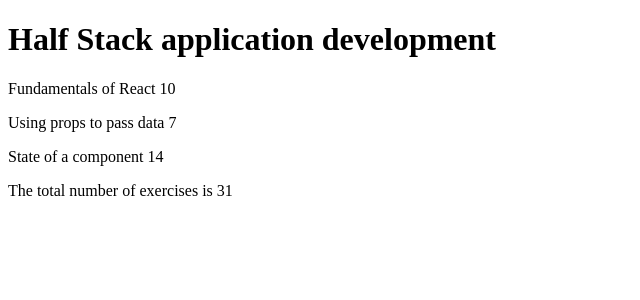
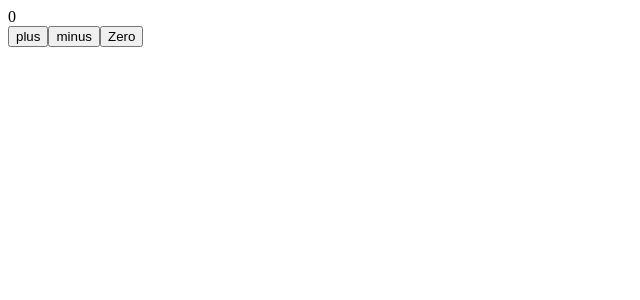
Before and after one commit to ManueL20246/fullstack, a React (Vite) app in the folder part1/courseinfo/: page / in a window 1280 px wide. Shown: the top 300 px of the page, without its empty margins (0-640 px from the left). Built offline with nearby package versions, Linux system fonts and the light colour scheme.

Commit message:
comoponentstate&eventhandle de part1

```diff
--- a/part1/courseinfo/src/App.jsx
+++ b/part1/courseinfo/src/App.jsx
@@ -1,52 +1,46 @@
-const Header = (props) => {
+import { useState } from "react"
+
+const Display = ({counter}) => <div>{counter}</div>
+/*{
   return (
-      <h1>{props.course}</h1>
+    <div>{counter}</div>
   )
-}
-const Part = (props) => {
+}*/
+const Button = ({onSmash, text}) => <button onClick={onSmash}> {text} </button>
+/*{
   return (
-    <p>{props.part} {props.exercise}</p>
+    <button onClick={onClick}>
+      {text}
+    </button>
   )
-}
-const Content = (props) => {
-  return (
-    <>
-      <Part part={props.parts[0].name} exercise={props.parts[0].exercises}/>
-      <Part part={props.parts[1].name} exercise={props.parts[1].exercises}/>
-      <Part part={props.parts[2].name} exercise={props.parts[2].exercises}/>
-    </>
-  )
-}
-const Total =(props) => {
-  const result = props.parts.reduce ((total, part) => total + part.exercises, 0)
-  return (
-    <p>The total number of exercises is {result}</p>
-  )
-}
+}*/
 
 const App = () => {
-  const course = {
-    name: 'Half Stack application development',
-    parts: [
-      {
-        name: 'Fundamentals of React',
-        exercises: 10
-      },
-      {
-        name: 'Using props to pass data',
-        exercises: 7
-      },
-      {
-        name: 'State of a component',
-        exercises: 14
-      }
-    ]
-  }
+  const [counter, setCounter] = useState(0)
+
+  /*setTimeout(
+    () => setCounter(counter + 1),
+    1000
+  )
+  const handleClick = () => {
+    console.log('cliked')
+  }*/
+  const increaseByOne =  () => setCounter(counter + 1)
+  const decreaseByOne =  () => setCounter(counter - 1)
+  const setToZero = () => setCounter(0)
+
   return (
     <div>
-      <Header course={course.name} />
-      <Content parts={course.parts} />
-      <Total parts={course.parts} />
+      <Display counter={counter}/>
+      <Button onClick={increaseByOne}
+        text = 'plus'
+      />
+      <Button onClick={decreaseByOne}
+        text = 'minus'
+      />
+      <Button onClick={setToZero}
+        text = 'Zero'
+      />
     </div>
   )
 }
```
